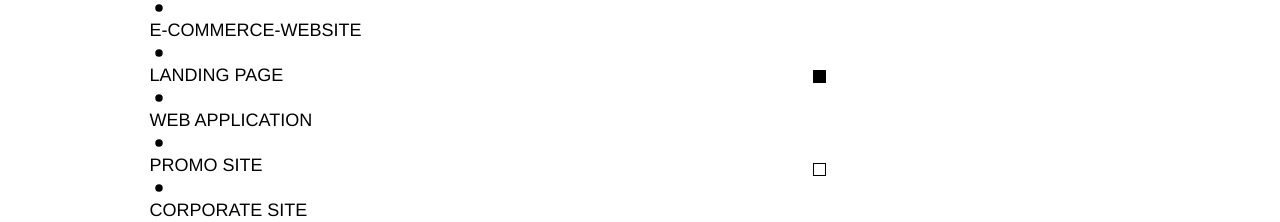
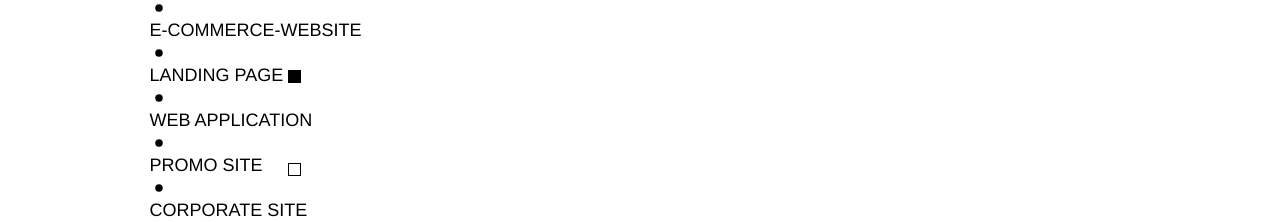
Before and after one commit to AmAmrita18/the-meraki-studio, a React (Vite) app: page /#/services in a window 1280 px wide. Shown: the part 578-800 px from the top of the page. Built offline with nearby package versions, Linux system fonts and the light colour scheme.

Commit message:
update styling

```diff
--- a/src/components/HomePage/styles.css
+++ b/src/components/HomePage/styles.css
@@ -60,12 +60,7 @@ margin-right: 30%;
 
 }
 .swiper-pagination-horizontal{
-  display: flex;
-  flex-direction: column !important;
- bottom: 40% !important;
- gap: 5px;
 
-margin-left: 14%;
 }
 
 
--- a/src/components/Services/styles.css
+++ b/src/components/Services/styles.css
@@ -50,8 +50,6 @@
   gap: 3rem;
   padding-right: 10%;
   padding-bottom: 2%;
-
-
 }
 
 .swiper-pagination-horizontal {
@@ -60,7 +58,10 @@
   align-items: center;
   justify-content: center;
   gap: 5rem;
-
+  display: flex;
+  flex-direction: column !important;
+  bottom: 40% !important;
+  margin-left: -27%;
 }
 
 .swiper-pagination-bullet {
```
Lines whose indentation alone changed are shown as unchanged.
